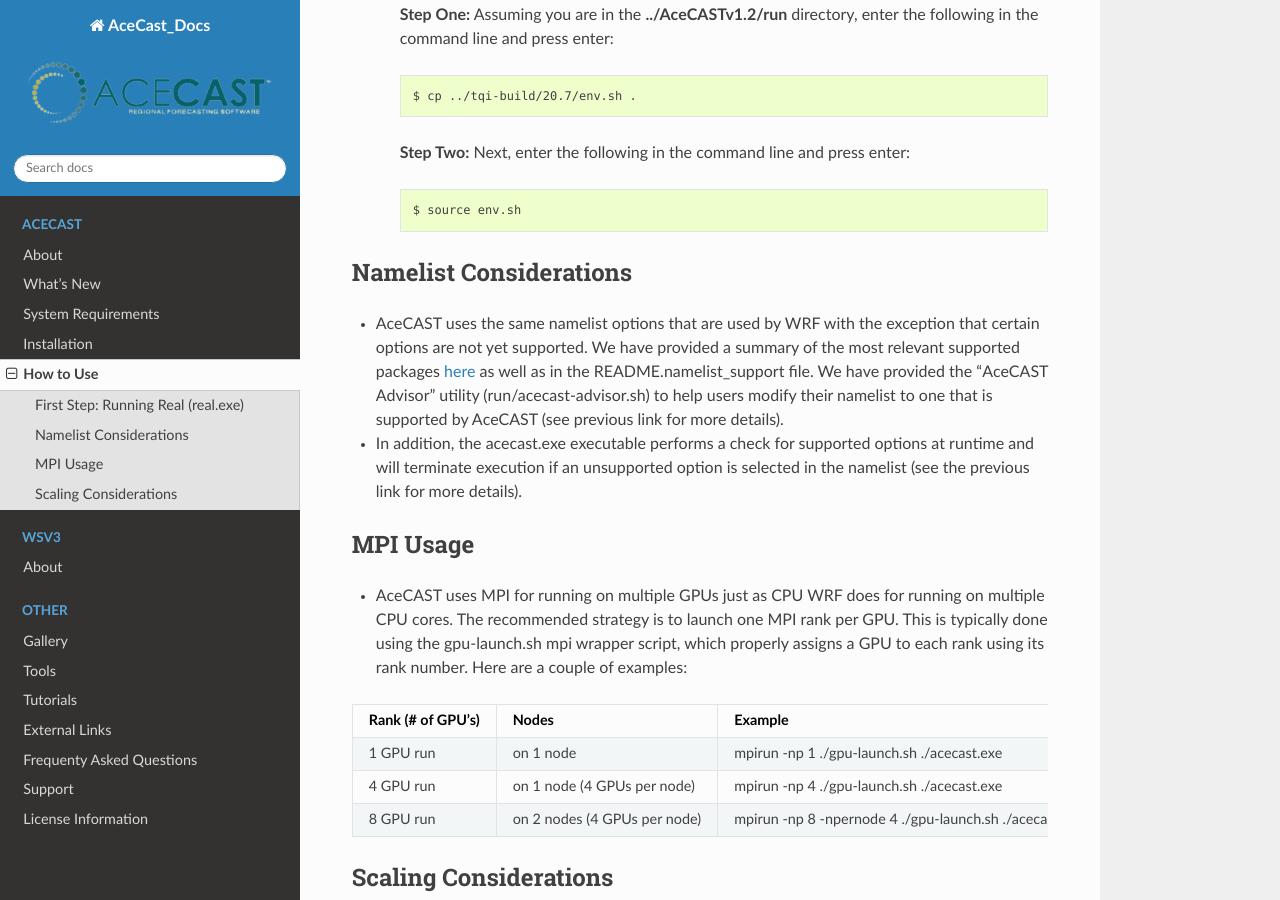
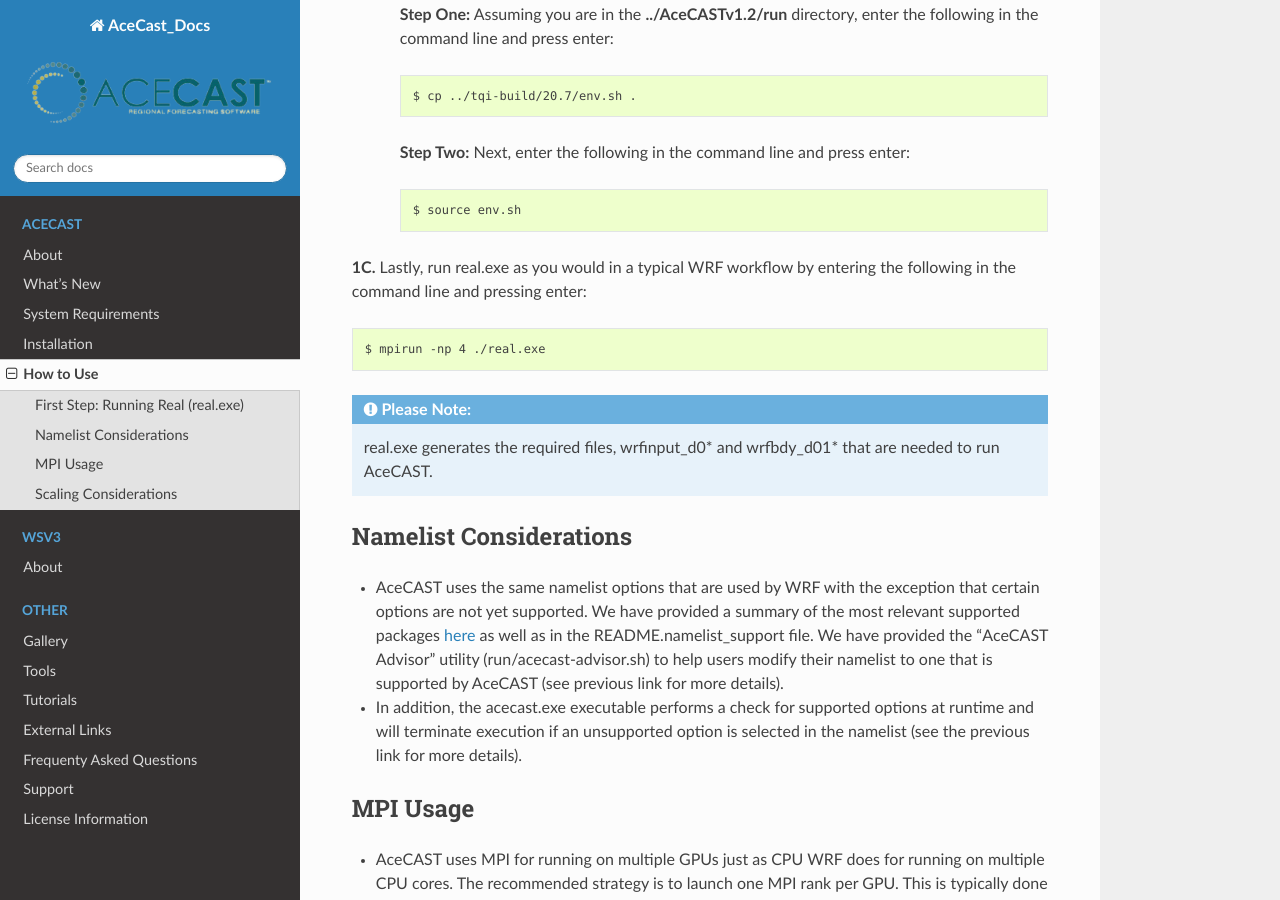
Before and after one commit to TempoQuestInc/AceCAST-Docs, a Sphinx documentation site: the page built from source/How_to_use.rst, in a window 1280 px wide and 900 px high, scrolled down 1346 px. Built offline with Sphinx 7.4.7 and the Read the Docs theme 2.0.0, drawn with Linux system fonts in a browser that asks for light colours.

Commit message:
Adding content to real.exe section

```diff
--- a/source/How_to_use.rst
+++ b/source/How_to_use.rst
@@ -49,6 +49,13 @@
 
                         $ source env.sh
 
+**1C.** Lastly, run real.exe as you would in a typical WRF workflow by entering the following in the command line and pressing enter::
+
+        $ mpirun -np 4 ./real.exe
+
+.. admonition:: Please Note:
+
+        real.exe generates the required files, wrfinput_d0* and wrfbdy_d01* that are needed to run AceCAST.
 
 
 Namelist Considerations
```
